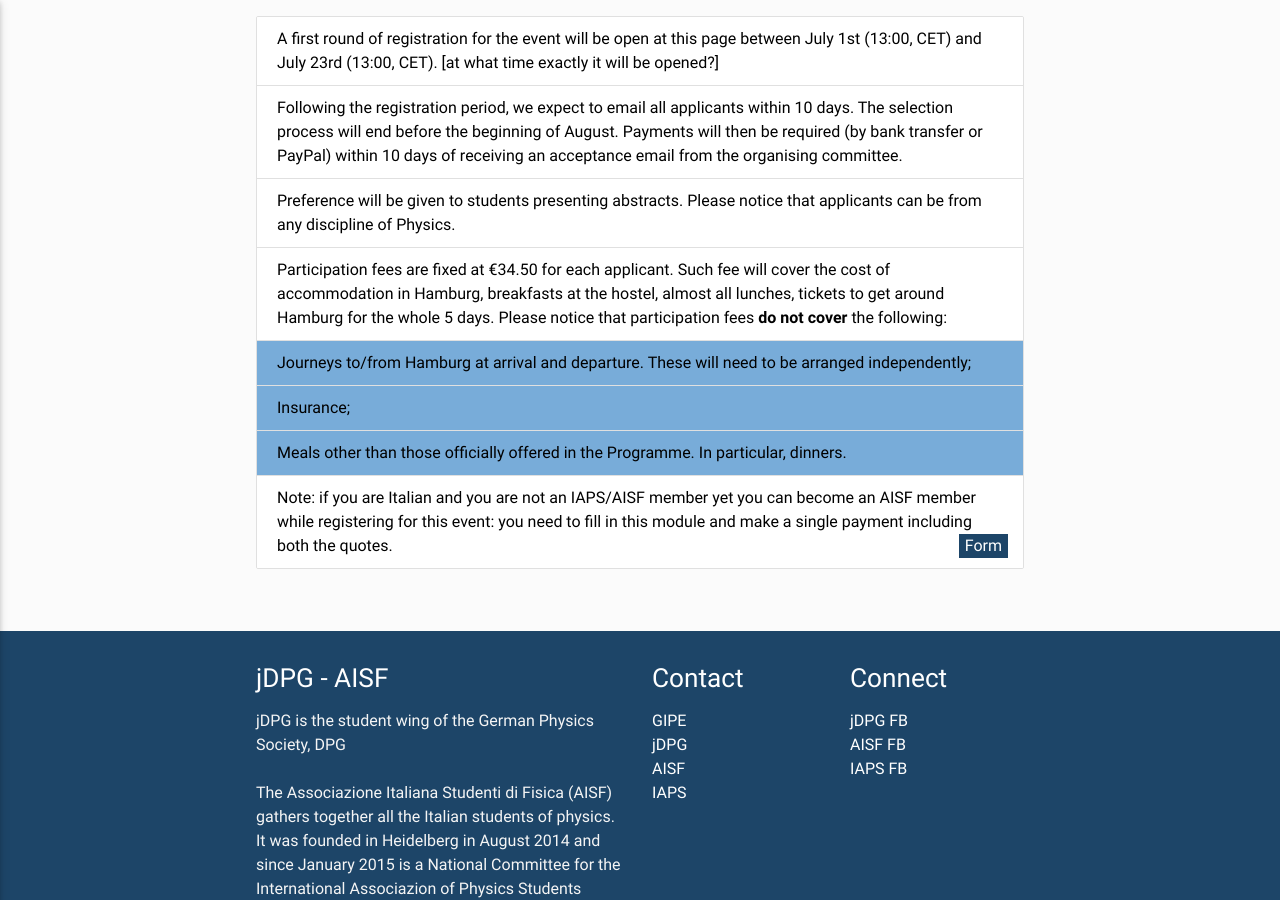
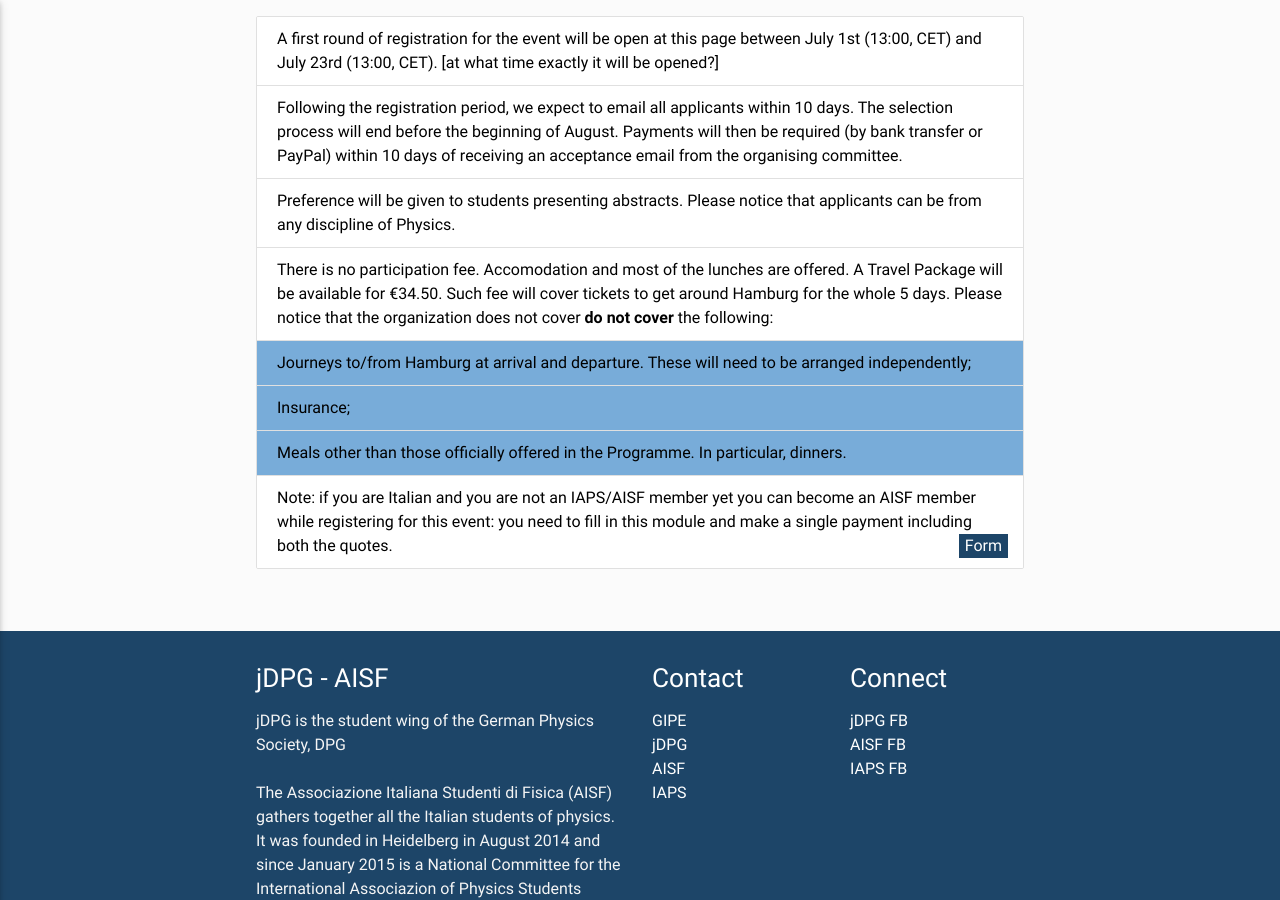
Before and after one commit to eligara/gipe, a Jekyll site: the page built from registration.html, in a window 1280 px wide and 900 px high, scrolled down 739 px. Built offline with Jekyll 4.4.1, drawn with Linux system fonts in a browser that asks for light colours; nearby versions of some CDN libraries.

Commit message:
update reg

```diff
--- a/_data/registration.yml
+++ b/_data/registration.yml
@@ -17,7 +17,7 @@ deadlines:
       url: "#!"
     - text: "Preference will be given to students presenting abstracts. Please notice that applicants can be from any discipline of Physics."
       url: "#!"
-    - text: "Participation fees are fixed at €34.50 for each applicant. Such fee will cover the cost of accommodation in Hamburg, breakfasts at the hostel, almost all lunches, tickets to get around Hamburg for the whole 5 days. Please notice that participation fees <b>do not cover</b> the following:"
+    - text: "There is no participation fee. Accomodation and most of the lunches are offered. A Travel Package will be available for €34.50. Such fee will cover tickets to get around Hamburg for the whole 5 days. Please notice that the organization does not cover <b>do not cover</b> the following:"
       url: "#!"
       subpoints:
         - text: "Journeys to/from Hamburg at arrival and departure. These will need to be arranged independently;"
```
